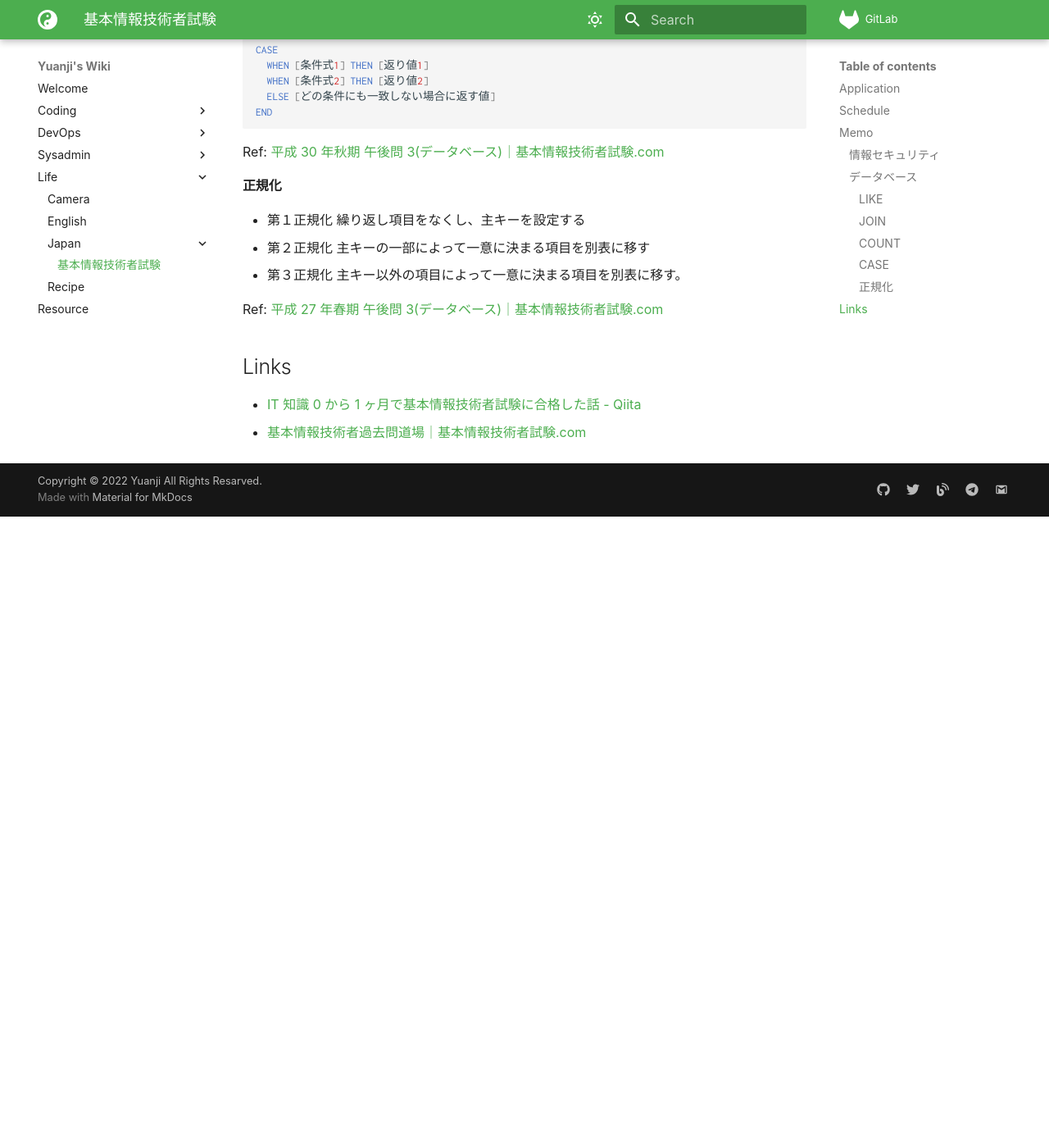
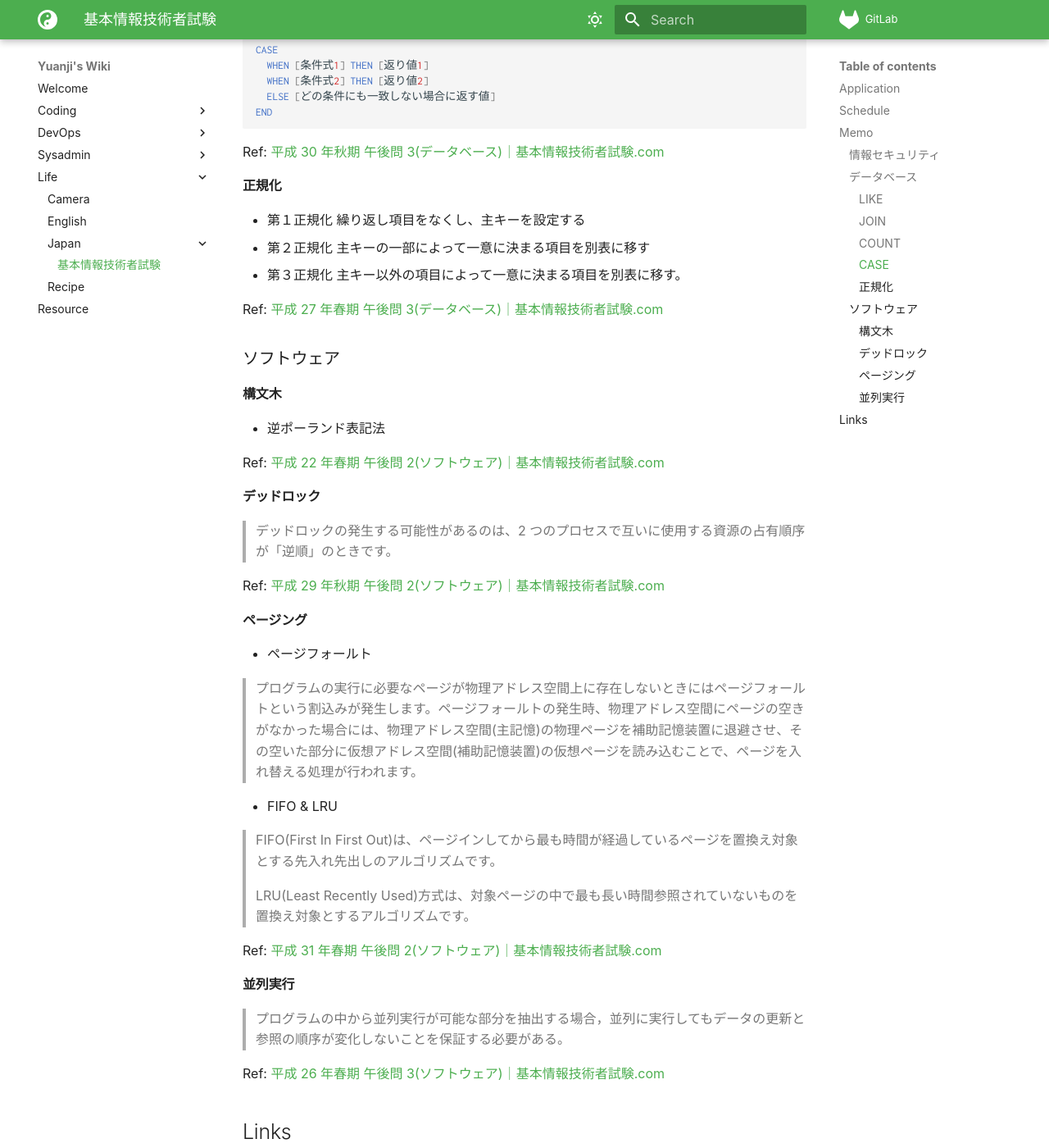
Before and after one commit to yuanji-dev/wiki, an MkDocs documentation site: the page built from docs/life/japan/fe.md, in a window 1280 px wide and 1400 px high, scrolled down 1826 px. Shown: the whole window at 82% size. Built offline with MkDocs 1.6.1 and Material for MkDocs 9.7.7, drawn with Linux system fonts in a browser that asks for light colours; some web fonts are replaced; comment, search, counter and statistics services are not loaded; before the commit the page ends 2456 px from its top, so only the background shows below that.

Commit message:
feat: update fe.md & android.md

```diff
--- a/docs/life/japan/fe.md
+++ b/docs/life/japan/fe.md
@@ -85,6 +85,40 @@ Ref: [平成 30 年秋期 午後問 3(データベース)｜基本情報技術
 
 Ref: [平成 27 年春期 午後問 3(データベース)｜基本情報技術者試験.com](https://www.fe-siken.com/kakomon/27_haru/pm03.html)
 
+### ソフトウェア
+
+#### 構文木
+
+- 逆ポーランド表記法
+
+Ref: [平成 22 年春期 午後問 2(ソフトウェア)｜基本情報技術者試験.com](https://www.fe-siken.com/kakomon/22_haru/pm02.html)
+
+#### デッドロック
+
+> デッドロックの発生する可能性があるのは、2 つのプロセスで互いに使用する資源の占有順序が「逆順」のときです。
+
+Ref: [平成 29 年秋期 午後問 2(ソフトウェア)｜基本情報技術者試験.com](https://www.fe-siken.com/kakomon/29_aki/pm02.html)
+
+#### ページング
+
+- ページフォールト
+
+> プログラムの実行に必要なページが物理アドレス空間上に存在しないときにはページフォールトという割込みが発生します。ページフォールトの発生時、物理アドレス空間にページの空きがなかった場合には、物理アドレス空間(主記憶)の物理ページを補助記憶装置に退避させ、その空いた部分に仮想アドレス空間(補助記憶装置)の仮想ページを読み込むことで、ページを入れ替える処理が行われます。
+
+- FIFO & LRU
+
+> FIFO(First In First Out)は、ページインしてから最も時間が経過しているページを置換え対象とする先入れ先出しのアルゴリズムです。
+>
+> LRU(Least Recently Used)方式は、対象ページの中で最も長い時間参照されていないものを置換え対象とするアルゴリズムです。
+
+Ref: [平成 31 年春期 午後問 2(ソフトウェア)｜基本情報技術者試験.com](https://www.fe-siken.com/kakomon/31_haru/pm02.html)
+
+#### 並列実行
+
+> プログラムの中から並列実行が可能な部分を抽出する場合，並列に実行してもデータの更新と参照の順序が変化しないことを保証する必要がある。
+
+Ref: [平成 26 年春期 午後問 3(ソフトウェア)｜基本情報技術者試験.com](https://www.fe-siken.com/kakomon/26_haru/pm03.html)
+
 ## Links
 
 - [IT 知識 0 から 1 ヶ月で基本情報技術者試験に合格した話 - Qiita](https://qiita.com/yusuke_blog1026/items/d6b079fa026ce6776773)
```
Also changed, not shown: docs/sysadmin/android.md (+1 -0 lines).
